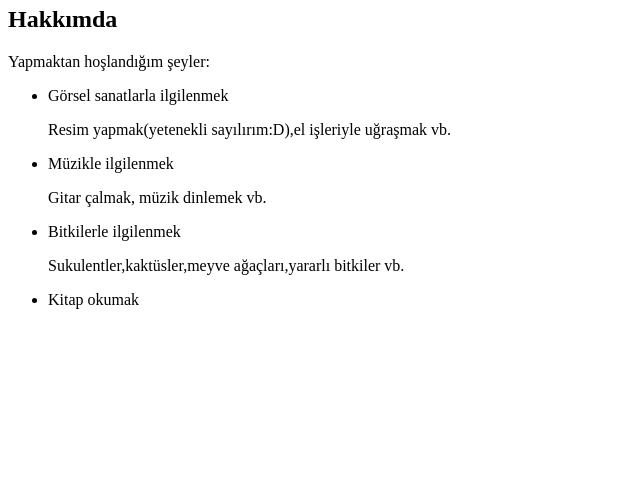
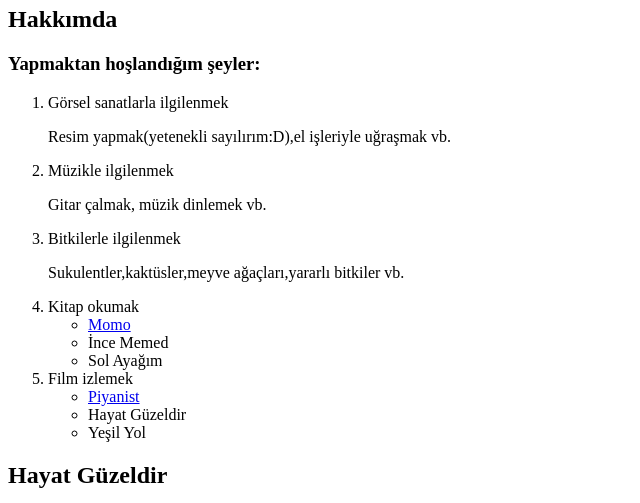
Before and after one commit to MeryJan1/MY-F-RST-WEBS-TE, a plain HTML site: page index.html in a window 1280 px wide. Shown: the part 60-563 px from the top of the page, without its empty margins (0-640 px from the left). Drawn offline with Linux system fonts and the light colour scheme.

Commit message:
kodluyoruz ödev 2

```diff
--- a/index.html
+++ b/index.html
@@ -13,13 +13,39 @@ Yazdığınız kodları açıklayan yorum satırları eklemeyi unutmayın.
 <h1>MERYEM AŞKAROĞLU</h1>
 <h2>Hakkımda</h2>
 
-<p>Yapmaktan hoşlandığım şeyler:</p>
-<ul>
+<h3>Yapmaktan hoşlandığım şeyler:</h3>
+<ol>
     <li>Görsel sanatlarla ilgilenmek</li>
-    <p>Resim yapmak(yetenekli sayılırım:D),el işleriyle uğraşmak vb.</p>
+    <p>
+        Resim yapmak(yetenekli sayılırım:D),el işleriyle uğraşmak vb.
+    </p>
+
     <li>Müzikle ilgilenmek</li>
-    <p>Gitar çalmak, müzik dinlemek vb. </p>
+    <p>
+        Gitar çalmak, müzik dinlemek vb.
+    </p>
     <li>Bitkilerle ilgilenmek</li>
-    <p>Sukulentler,kaktüsler,meyve ağaçları,yararlı bitkiler vb.</p>
+    <p>
+        Sukulentler,kaktüsler,meyve ağaçları,yararlı bitkiler vb.
+    </p>
     <li>Kitap okumak</li>
-</ul>
+    <ul>
+        <li>
+         <a href="https://www.goodreads.com/book/show/68811.Momo">
+            Momo
+         </a>
+        </li>
+        <li>İnce Memed</li>
+        <li>Sol Ayağım</li>
+    </ul>
+    <li>Film izlemek</li>
+    <ul>
+        <li>
+           <a href="https://www.imdb.com/title/tt0253474/">Piyanist</a>
+        </li>
+        <li>Hayat Güzeldir</li>
+        <li>Yeşil Yol</li>
+    </ul>
+</ol>
+<h2>Hayat Güzeldir</h2>
+<img src="https://www.google.com/url?sa=i&url=https%3A%2F%2Fwww.nadirkitap.com%2Fhayat-guzeldir-vcd-film-efemera21896781.html&psig=AOvVaw1ZGUNGNnjEe7x25QXHKcb-&ust=1680007184260000&source=images&cd=vfe&ved=0CBAQjRxqFwoTCJDb-M2Q_P0CFQAAAAAdAAAAABAQ" alt="Hayat Güzeldir, İtalyan yönetmen Roberto Benigni'in yönettiği 1997 yapımı İtalyan drama filmidir. II. Dünya Savaşı zamanında karısı ve oğlu ile birlikte Yahudi kamplarına götürülen Yahudi bir babanın ve peşinden giden İtalyan bir annenin, çocuğunu korumak için yaptığı sayısız özveriyi anlatıyor.">
```
